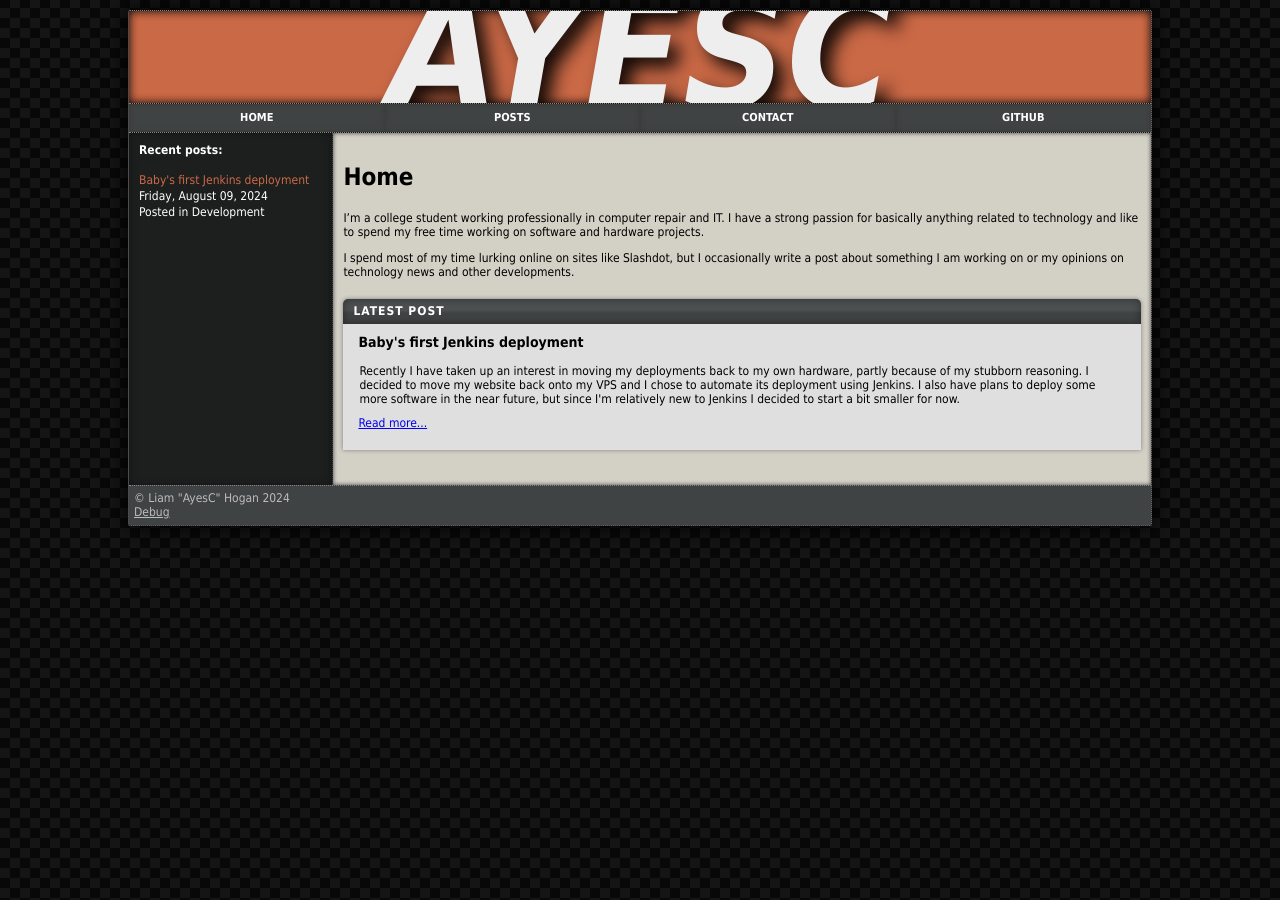
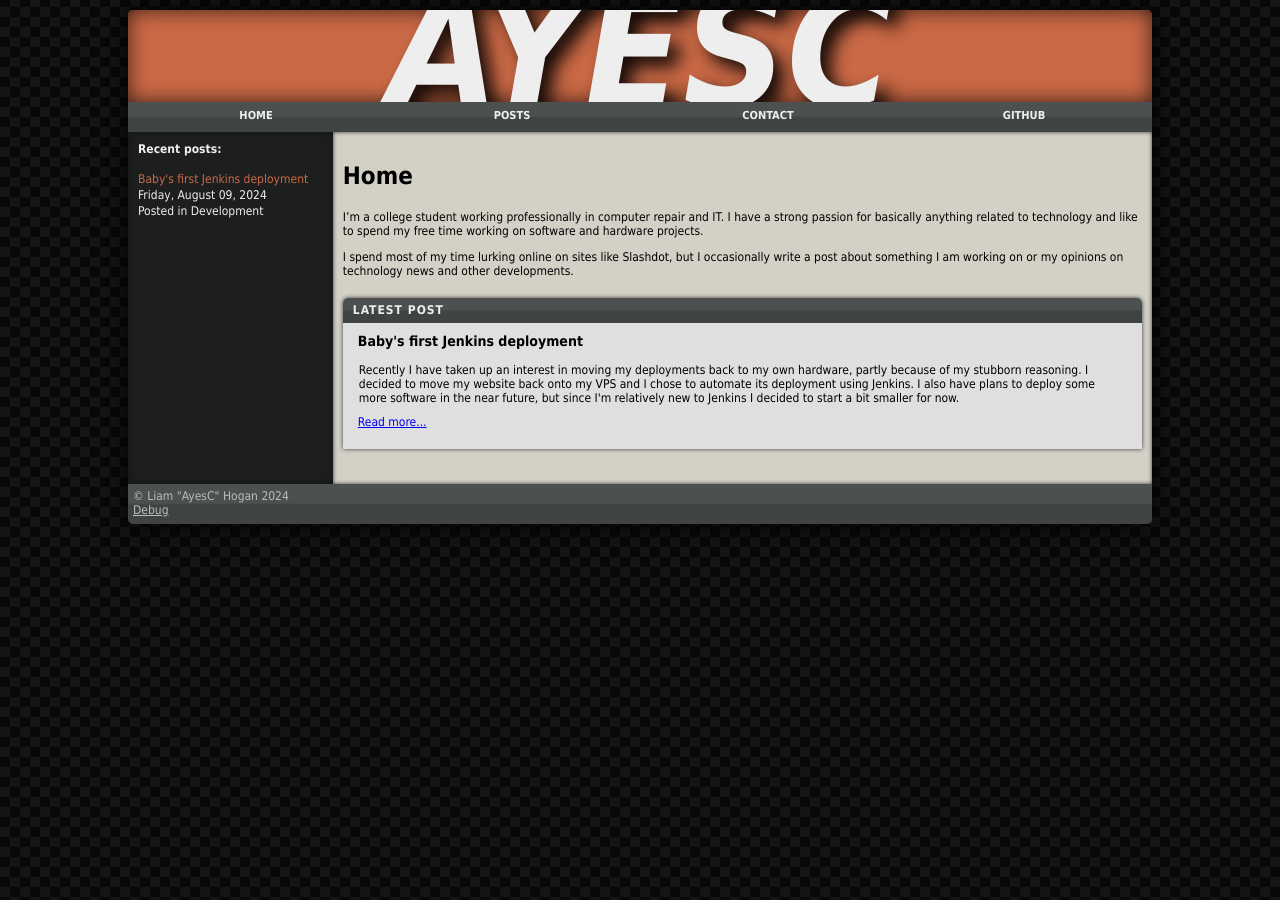
Before and after one commit to ayesc9000/AyesCNET, a Jekyll site: the page built from _pages/index.md, in a window 1280 px wide. Built offline with Jekyll 4.4.1, drawn with Linux system fonts in a browser that asks for light colours.

Commit message:
Refreshed site theme

```diff
--- a/_sass/code.scss
+++ b/_sass/code.scss
@@ -1,6 +1,6 @@
 /*
 AyesCNET
-Copyright (C) 2024  Liam "AyesC" Hogan
+Copyright (C) 2025  Liam "AyesC" Hogan
 
 This program is free software; you can redistribute it and/or modify
 it under the terms of the GNU General Public License as published by
--- a/_sass/constants.scss
+++ b/_sass/constants.scss
@@ -1,6 +1,6 @@
 /*
 AyesCNET
-Copyright (C) 2024  Liam "AyesC" Hogan
+Copyright (C) 2025  Liam "AyesC" Hogan
 
 This program is free software; you can redistribute it and/or modify
 it under the terms of the GNU General Public License as published by
@@ -17,4 +17,23 @@
 51 Franklin Street, Fifth Floor, Boston, MA 02110-1301 USA.
 */
 
-$primary-font-stack: Tahoma, Helvetica, Geneva, Arial, sans-serif;
+/* Fonts */
+$font-stack: Tahoma, Helvetica, Geneva, Arial, sans-serif;
+$font-size: 12px;
+
+/* Gradients */
+$page-gradient: repeating-conic-gradient(#080808 0% 25%, #151515 0% 50%) 50% / 20px 20px;
+$bar-gradient: linear-gradient(0deg, #404343 47%, #4d5050 53%);
+$highlight-bar-gradient: linear-gradient(0deg, #b99d61 47%, #ac9158 53%);
+$warning-bar-gradient: linear-gradient(0deg, #b6684b 47%, #ca6946 53%);
+
+/* Colours */
+$highlight-colour: #ca6946;
+$light-text-colour: #eee;
+$dim-text-colour: #bbb;
+$article-background-colour: #d3d0c6;
+$section-background-colour: #dfdfdf;
+
+/* Box shadows */
+$shadow-inset: 0 0 4px inset #000000b9;
+$shadow-outset: 0 0 4px #000000b9;
--- a/_sass/page.scss
+++ b/_sass/page.scss
@@ -1,6 +1,6 @@
 /*
 AyesCNET
-Copyright (C) 2024  Liam "AyesC" Hogan
+Copyright (C) 2025  Liam "AyesC" Hogan
 
 This program is free software; you can redistribute it and/or modify
 it under the terms of the GNU General Public License as published by
@@ -19,99 +19,27 @@
 
 @use "constants.scss";
 
+/* Main page elements */
+
 * {
   box-sizing: border-box;
 }
 
 html {
-  background: repeating-conic-gradient(#080808 0% 25%, #151515 0% 50%) 50% / 20px 20px;
-  font-family: constants.$primary-font-stack;
-  font-size: 12px;
+  background: constants.$page-gradient;
+  font-family: constants.$font-stack;
+  font-size: constants.$font-size;
 }
 
 body {
   width: 1024px;
   margin: 10px auto 50px auto;
-  border: 1px dotted #858585;
-  border-radius: 2px;
   box-shadow: 0 0 25px #000;
-  background-color: #111;
-  color: #fff;
+  color: constants.$light-text-colour;
 }
 
 main {
   display: flex;
-}
-
-nav {
-  display: flex;
-  width: 100%;
-  height: 30px;
-  border-color: #858585;
-  border-width: 1px 0 1px 0;
-  border-style: dotted none dotted none;
-}
-
-article {
-  float: left;
-  width: 80%;
-  padding: 10px 10px 25px 10px;
-  box-shadow: 0 0 4px inset #000000b9;
-  background-color: #d3d0c6;
-  color: #000;
-  overflow-wrap: break-word;
-}
-
-aside {
-  float: left;
-  width: 20%;
-  padding: 5px;
-  box-shadow: 0 0 8px inset #00000063;
-  border-right: 1px dotted #404343;
-  background-color: #1d1f1f;
-}
-
-section {
-  margin: 20px 0 10px 0;
-  padding: 0 10px 10px 10px;
-  box-shadow: 0 0 4px #00000063;
-  border-radius: 5px 5px 0 0;
-  background-color: #dfdfdf;
-
-  h2 {
-    margin: 0 -10px 5px -10px;
-    padding: 5px 5px 6px 10px;
-    box-shadow: 0 0 8px inset #00000063;
-    border-radius: 5px 5px 0 0;
-    background: linear-gradient(0deg, #404343 45%, #4d5050 55%);
-    color: #fff;
-    font-size: 12px;
-    font-weight: bold;
-    text-transform: uppercase;
-    letter-spacing: 1px;
-  }
-
-  h3, a, p {
-    margin: 10px 10px 10px 5px;
-    display: block;
-  }
-
-  p {
-    margin: 14px 6px 6px 6px;
-  }
-}
-
-footer {
-  width: 100%;
-  height: 40px;
-  padding: 5px;
-  border-top: 1px dotted #858585;
-  background-color: #404343;
-  color: #bbb;
-}
-
-img {
-  width: 100%;
 }
 
 hr {
@@ -129,17 +57,13 @@
   display: block;
 }
 
-#topbar {
-  padding: 4px 0 5px 5px;
-  border-bottom: 1px dotted #858585;
-  background-color: #404343;
-  font-size: 12px;
-}
+/* Logo */
 
 #logo {
   height: 92px;
-  box-shadow: 0 0 10px inset #000;
-  background-color: #ca6946;
+  box-shadow: 0 0 20px inset #000000b7;
+  border-radius: 5px 5px 0 0;
+  background-color: constants.$highlight-colour;
   text-align: center;
   line-height: 80px;
   overflow: hidden;
@@ -152,15 +76,22 @@
   text-shadow: 10px 10px 18px #000000ea;
   font-style: italic;
   font-weight: 600;
-  color: #eee;
+  color: constants.$light-text-colour;
+}
+
+/* Navigation bar */
+
+nav {
+  display: flex;
+  width: 100%;
+  height: 30px;
 }
 
 .navbtn {
   width: 100%;
   padding-top: 7px;
-  box-shadow: 0 0 5px inset #383838;
-  background-color: #404343;
-  color: #fff;
+  background: constants.$bar-gradient;
+  color: constants.$light-text-colour;
   font-size: 11px;
   font-weight: bold;
   text-decoration: none;
@@ -169,26 +100,63 @@
 }
 
 .navbtn:hover {
-  background: repeating-conic-gradient(#888 0% 25%, #85692c 0% 50%)
-    50% / 2px 2px;
-  color: #fff;
-  text-decoration: underline;
+  box-shadow: 0 0 5px inset #303030;
+  background: constants.$highlight-bar-gradient;
 }
 
-.footer-link {
-  color: #bbb;
+/* Article */
+
+article {
+  float: left;
+  width: 80%;
+  padding: 10px 10px 25px 10px;
+  box-shadow: constants.$shadow-inset;
+  background-color: constants.$article-background-colour;
+  color: #000;
+  overflow-wrap: break-word;
+
+  img {
+    width: 100%;
+    box-shadow: constants.$shadow-outset;
+  }
 }
 
-.footer-link:hover {
-  color: #bbb;
+#article-title {
+  margin-bottom: 8px;
 }
 
-.warning {
-  border-color: #ca6946;
+#article-details {
+  display: block;
+  margin-bottom: 16px;
 }
 
-.warning h2 {
-  background: linear-gradient(0deg, #b6684b 45%, #ca6946 55%);
+#article-tagline {
+  display: block;
+  margin-top: 10px;
+  font-weight: 600;
+}
+
+#article-toc {
+  float: right;
+  width: 280px;
+  padding: 0 15px 0 0;
+  margin: 8px;
+  box-shadow: constants.$shadow-outset;
+  background-color: constants.$section-background-colour;
+
+  ul {
+    padding: 0 0 0 27px;
+  }
+}
+
+/* Article aside */
+
+aside {
+  float: left;
+  width: 20%;
+  padding: 5px;
+  box-shadow: 0 0 8px inset #00000063;
+  background-color: #1d1f1f;
 }
 
 #aside-header {
@@ -203,10 +171,69 @@
 }
 
 .aside-link {
-  color: #ca6946;
+  color: constants.$highlight-colour;
   text-decoration: none;
 }
 
 .aside-link:hover {
   text-decoration: underline;
 }
+
+/* Sections */
+
+section {
+  display: flow-root;
+  margin: 20px 0 10px 0;
+  padding: 0 10px 10px 10px;
+  box-shadow: constants.$shadow-outset;
+  border-radius: 5px 5px 0 0;
+  background-color: constants.$section-background-colour;
+
+  h2 {
+    margin: 0 -10px 5px -10px;
+    padding: 5px 5px 6px 10px;
+    border-radius: 5px 5px 0 0;
+    background: constants.$bar-gradient;
+    color: constants.$light-text-colour;
+    font-size: constants.$font-size;
+    font-weight: bold;
+    text-transform: uppercase;
+    letter-spacing: 1px;
+  }
+
+  h3, a, p {
+    margin: 10px 10px 10px 5px;
+    display: block;
+  }
+
+  p {
+    margin: 14px 6px 6px 6px;
+  }
+}
+
+.warning {
+  border-color: constants.$highlight-colour;
+}
+
+.warning h2 {
+  background: constants.$warning-bar-gradient
+}
+
+/* Footer */
+
+footer {
+  width: 100%;
+  height: 40px;
+  padding: 5px;
+  border-radius: 0 0 5px 5px;
+  background: constants.$bar-gradient;
+  color: constants.$dim-text-colour;
+}
+
+.footer-link {
+  color: constants.$dim-text-colour;
+}
+
+.footer-link:hover {
+  color: constants.$dim-text-colour;
+}
--- a/_sass/post.scss
+++ /dev/null
@@ -1,52 +0,0 @@
-/*
-AyesCNET
-Copyright (C) 2024  Liam "AyesC" Hogan
-
-This program is free software; you can redistribute it and/or modify
-it under the terms of the GNU General Public License as published by
-the Free Software Foundation; either version 2 of the License, or
-(at your option) any later version.
-
-This program is distributed in the hope that it will be useful,
-but WITHOUT ANY WARRANTY; without even the implied warranty of
-MERCHANTABILITY or FITNESS FOR A PARTICULAR PURPOSE.  See the
-GNU General Public License for more details.
-
-You should have received a copy of the GNU General Public License along
-with this program; if not, write to the Free Software Foundation, Inc.,
-51 Franklin Street, Fifth Floor, Boston, MA 02110-1301 USA.
-*/
-
-#post-title {
-  margin-bottom: 8px;
-}
-
-#post-toc {
-  display: inline-block;
-  float: right;
-  margin: 0 0 15px 15px;
-  width: 325px;
-  background-color: #b9ae9e;
-  border: 1px dotted #d17639;
-  border-left: 5px solid #d17639;
-}
-
-#post-details {
-  display: block;
-  margin-bottom: 16px;
-}
-
-#post-hidden {
-  display: block;
-  padding: 10px;
-  background-color: #b9ae9e;
-  border: 1px dotted #d17639;
-  border-left: 5px solid #d17639;
-  font-style: italic;
-}
-
-#post-tagline {
-  display: block;
-  margin-top: 10px;
-  font-weight: 600;
-}
--- a/public/css/main.scss
+++ b/public/css/main.scss
@@ -21,5 +21,4 @@
 */
 
 @use "page.scss";
-@use "post.scss";
 @use "code.scss";
```
